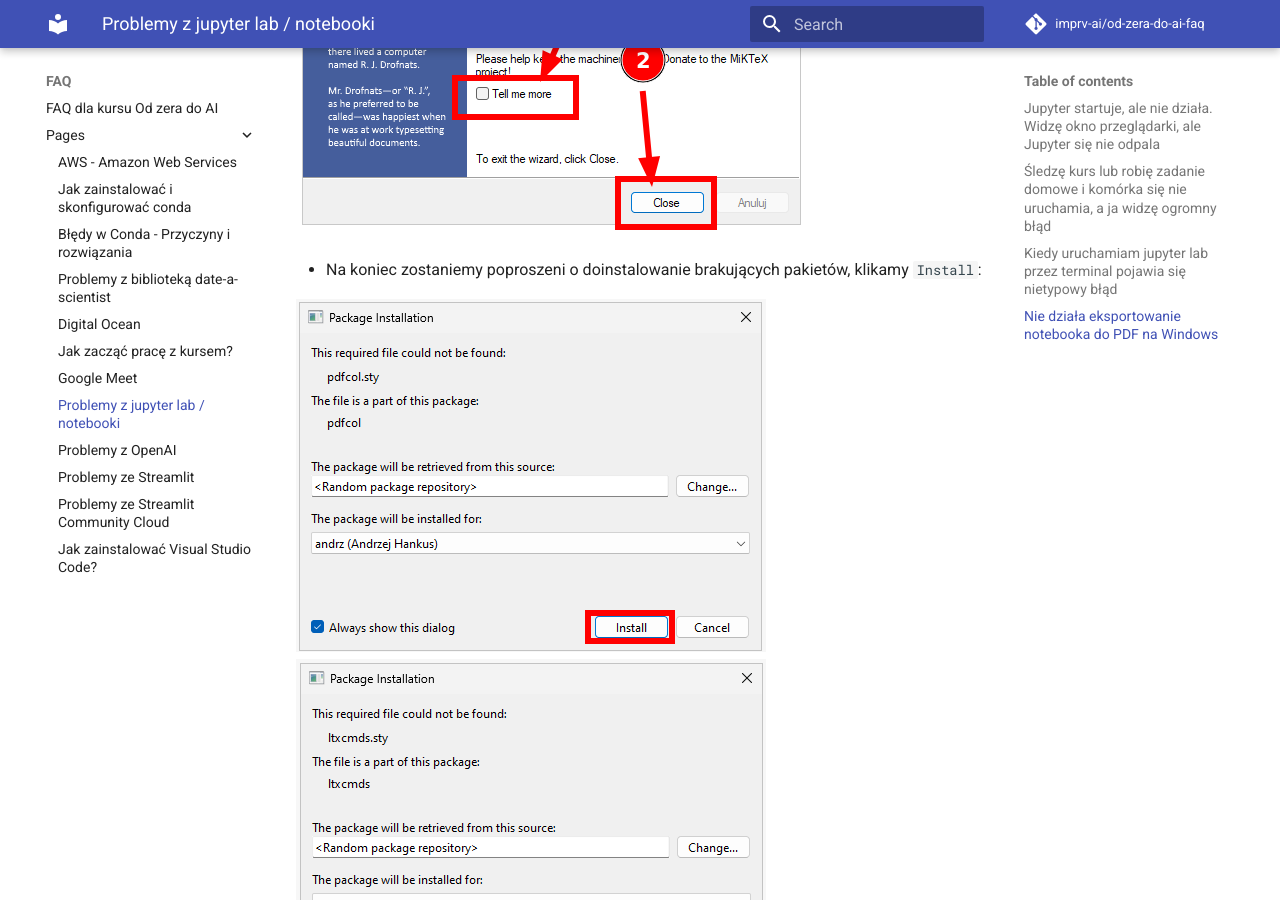
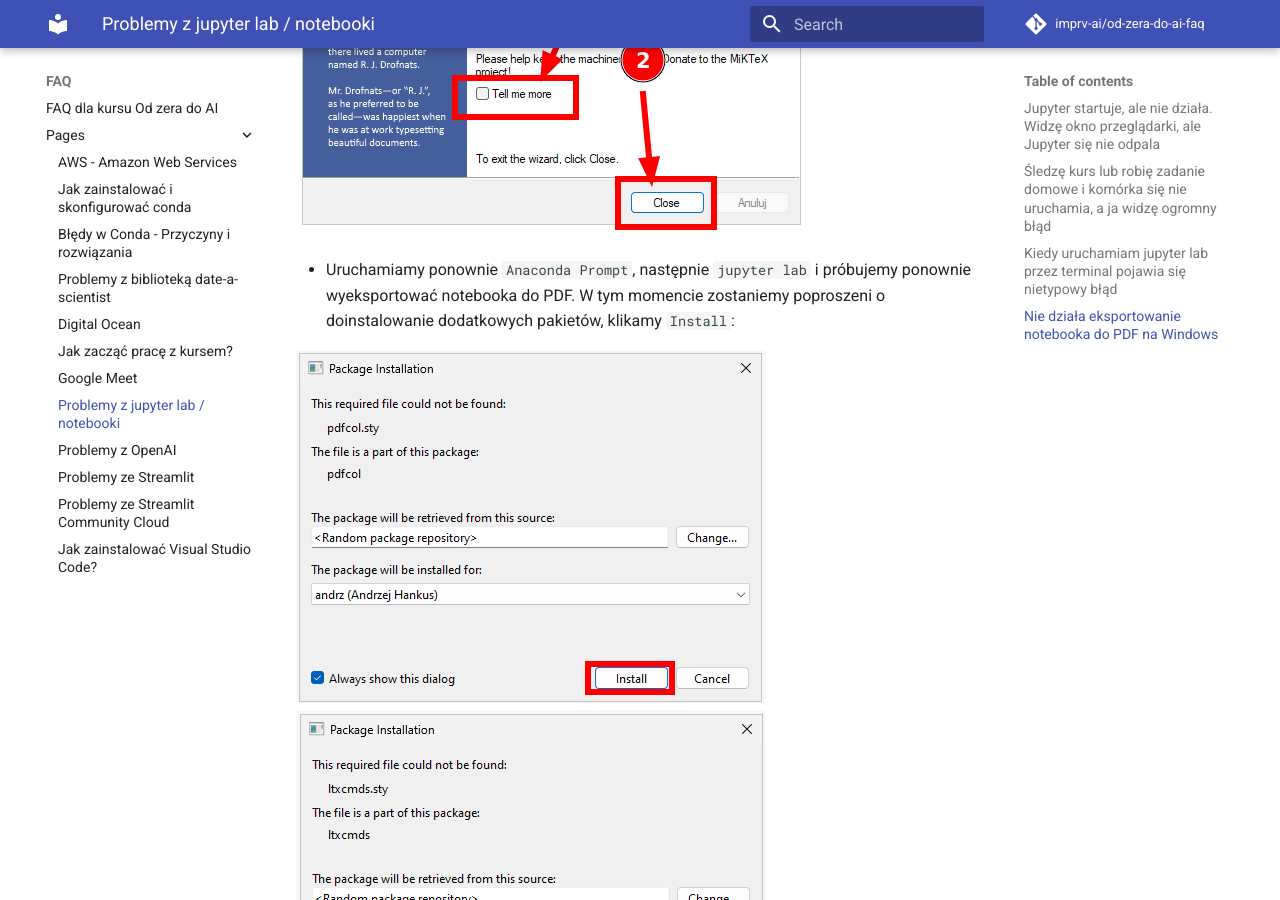
Before and after one commit to imprv-ai/od-zera-do-ai-faq, an MkDocs documentation site: the page built from docs/pages/jupyter_lab.md, in a window 1280 px wide and 900 px high, scrolled down 9516 px. Built offline with MkDocs 1.6.1 and Material for MkDocs 9.7.7, drawn with Linux system fonts in a browser that asks for light colours; comment, search, counter and statistics services are not loaded; some of the changed text lies outside the part shown.

Commit message:
Update jupyter_lab.md

```diff
--- a/docs/pages/jupyter_lab.md
+++ b/docs/pages/jupyter_lab.md
@@ -83,7 +83,7 @@
 ![](assets/notebook_to_pdf__step_15.png)
 ![](assets/notebook_to_pdf__step_16.png)
 
-- Na koniec zostaniemy poproszeni o doinstalowanie brakujących pakietów, klikamy `Install`:
+- Uruchamiamy ponownie `Anaconda Prompt`, następnie `jupyter lab` i próbujemy ponownie wyeksportować notebooka do PDF. W tym momencie zostaniemy poproszeni o doinstalowanie dodatkowych pakietów, klikamy `Install`:
 
 ![](assets/notebook_to_pdf__step_17.png)
 ![](assets/notebook_to_pdf__step_18.png)
```
Also changed, not shown: other parts of docs/pages/jupyter_lab.md (+0 -2 lines).
